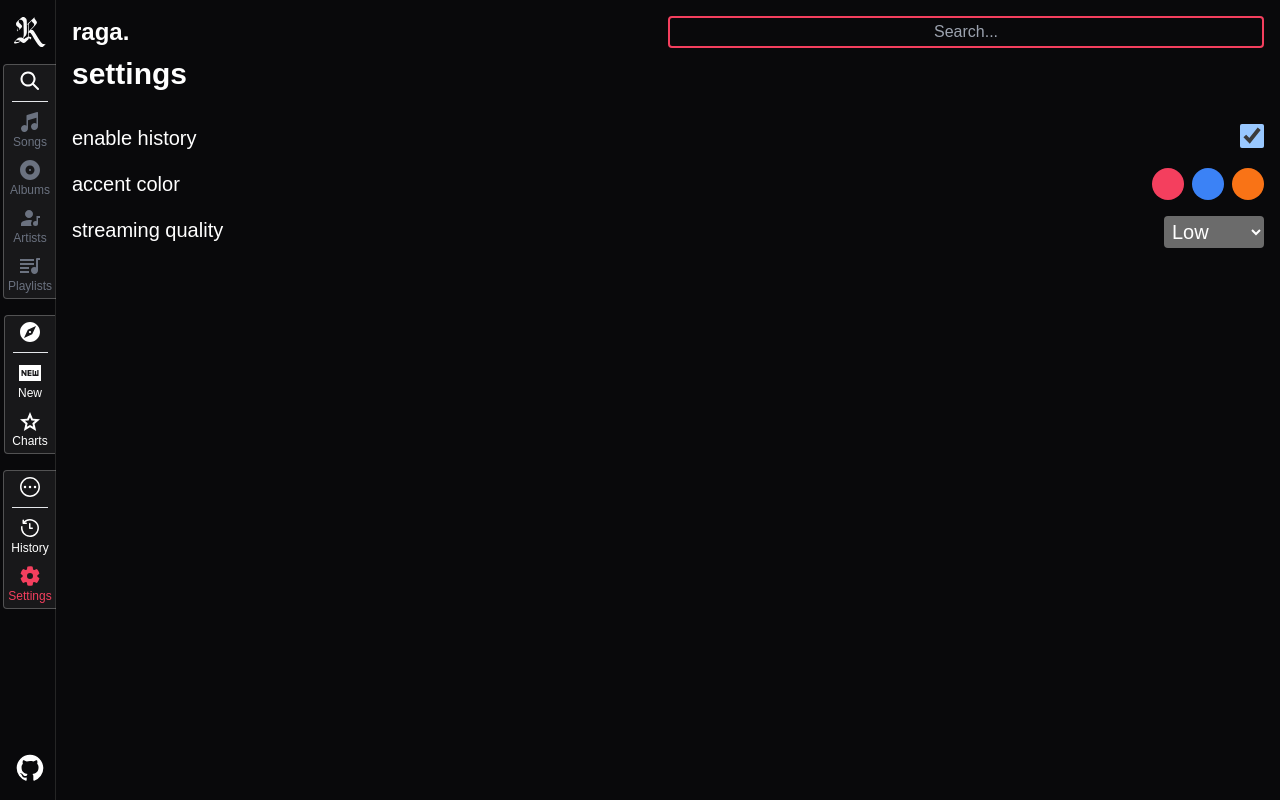
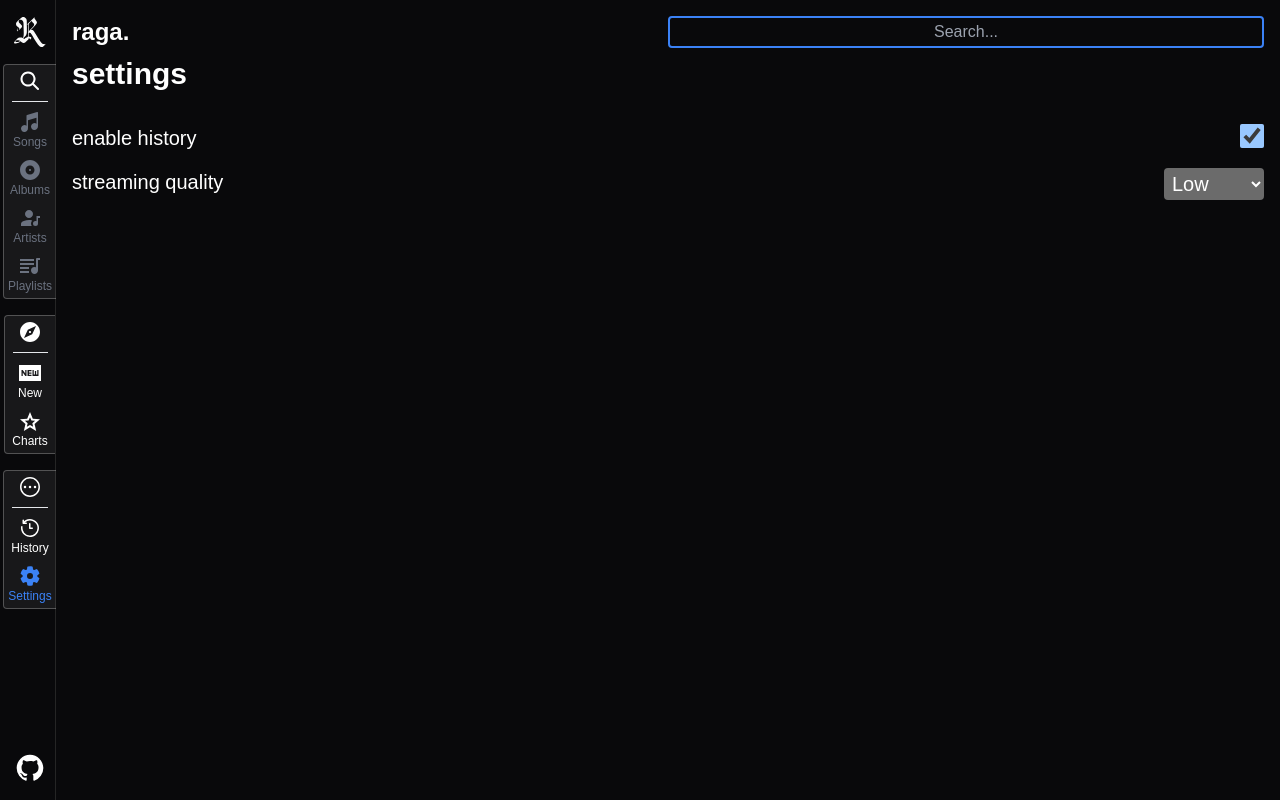
Before and after one commit to TheoIsDumb/raga, a SvelteKit app: page /settings in a window 1280 px wide. Built offline with nearby package versions, Linux system fonts and the light colour scheme; what node-forge would draw is missing.

Commit message:
settings.svelte: accentColor setting removed; accentColor variable no longer a store; tailwind safelist pattern updated to only include blue-500 ones

```diff
--- a/src/lib/components/Header.svelte
+++ b/src/lib/components/Header.svelte
@@ -18,7 +18,7 @@
     <h1 class="hidden xl:inline text-2xl font-bold">raga.</h1>
 
     <input
-      class="bg-transparent border-2 border-{$accentColor} focus:border-[gainsboro]
+      class="bg-transparent border-2 border-{accentColor} focus:border-[gainsboro]
         text-center rounded-md xl:rounded w-full xl:w-1/2 xl:h-8 p-1 xl:p-2 outline-none transition duration-300"
       type="text"
       bind:value={$query}
--- a/src/lib/components/SidebarMenu.svelte
+++ b/src/lib/components/SidebarMenu.svelte
@@ -47,7 +47,7 @@
 
     {#each searchBtns as btn}
         <a href={"/search/" + btn.id.toLowerCase() + '?q=' + $query}
-            class="{pathname.includes(btn.id.toLowerCase()) ? `text-${$accentColor}` : '' }
+            class="{pathname.includes(btn.id.toLowerCase()) ? `text-${accentColor}` : '' }
             {$query === "" ? 'pointer-events-none text-gray-500' : ''}
             flex flex-col items-center transition duration-300">
             <svelte:component this={btn.comp}/>
@@ -64,7 +64,7 @@
 
     {#each exploreBtns as btn}
         <a href={"/" + btn.link}
-            class="{pathname.includes(btn.id.toLowerCase()) ? `text-${$accentColor}` : '' } flex flex-col items-center">
+            class="{pathname.includes(btn.id.toLowerCase()) ? `text-${accentColor}` : '' } flex flex-col items-center">
             <svelte:component this={btn.comp}/>
             <span class="text-xs text-center">{btn.id}</span>
         </a>
@@ -79,7 +79,7 @@
 
     {#each moreBtns as btn}
         <a href={"/" + btn.id.toLowerCase().replace(' ', '')}
-            class="{pathname.includes(btn.id.toLowerCase()) ? `text-${$accentColor}` : '' } flex flex-col items-center">
+            class="{pathname.includes(btn.id.toLowerCase()) ? `text-${accentColor}` : '' } flex flex-col items-center">
             <svelte:component this={btn.comp}/>
             <span class="text-xs text-center">{btn.id}</span>
         </a>
--- a/src/lib/store.js
+++ b/src/lib/store.js
@@ -16,5 +16,5 @@ export let audioVolume = writable(0.8)
 export let audioMuted = writable(false)
 
 export let historyEnabled = writable(true)
-export let accentColor = writable('rose-500')
+export let accentColor = 'blue-500'
 export let quality = writable('_96')
--- a/src/routes/settings/+page.svelte
+++ b/src/routes/settings/+page.svelte
@@ -1,5 +1,5 @@
 <script>
-    import { historyEnabled, accentColor, quality } from '$lib/store'
+    import { historyEnabled, quality } from '$lib/store'
 
     let bitrates = [
         { id: "Low", q: "_96" },
@@ -15,17 +15,6 @@
         <input class="w-6 h-6" type="checkbox" bind:checked={$historyEnabled} name="history" id="history">
     </label>
 
-    <div class="flex items-center justify-between">
-        <span class="text-xl">accent color</span>
-
-        <div class="colors flex gap-2">
-            {#each ["rose-500", "blue-500", "orange-500"] as i}
-                <button class="h-8 w-8 rounded-full bg-{i}"
-                on:click={() => $accentColor = i}/>
-            {/each}
-        </div>
-    </div>
-
      <label for="quality" class="text-xl flex justify-between">streaming quality
         <select name="quality" id="quality" class="p-1 rounded" bind:value={$quality}>
             {#each bitrates as b}
--- a/tailwind.config.js
+++ b/tailwind.config.js
@@ -4,7 +4,7 @@ export default {
   // plugins: [require('flowbite/plugin')],
   safelist: [
     {
-      pattern: /(bg|text|border)-(rose|blue|orange)-500/,
+      pattern: /(bg|text|border)-blue-500/,
     },
   ],
   darkMode: 'class',
```
